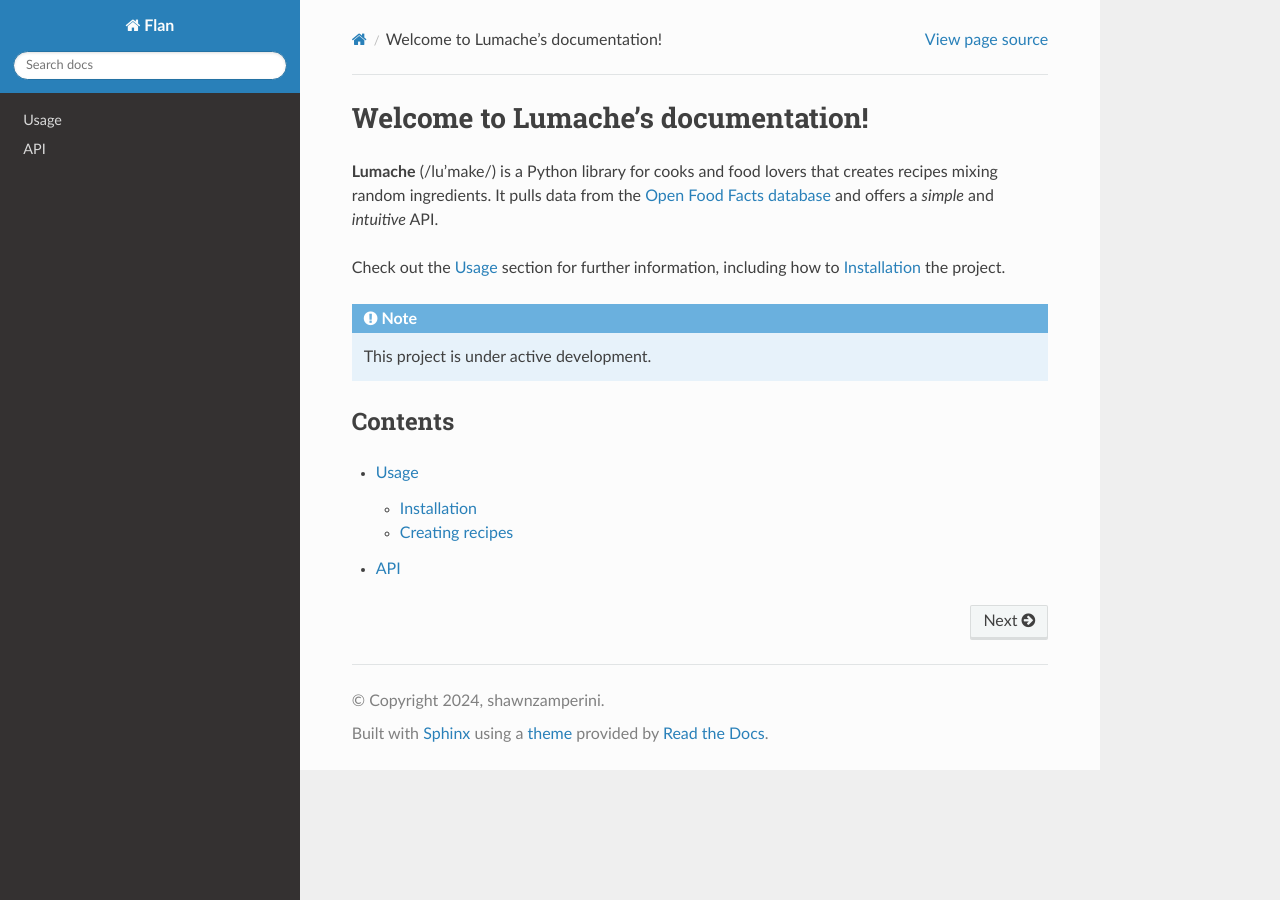
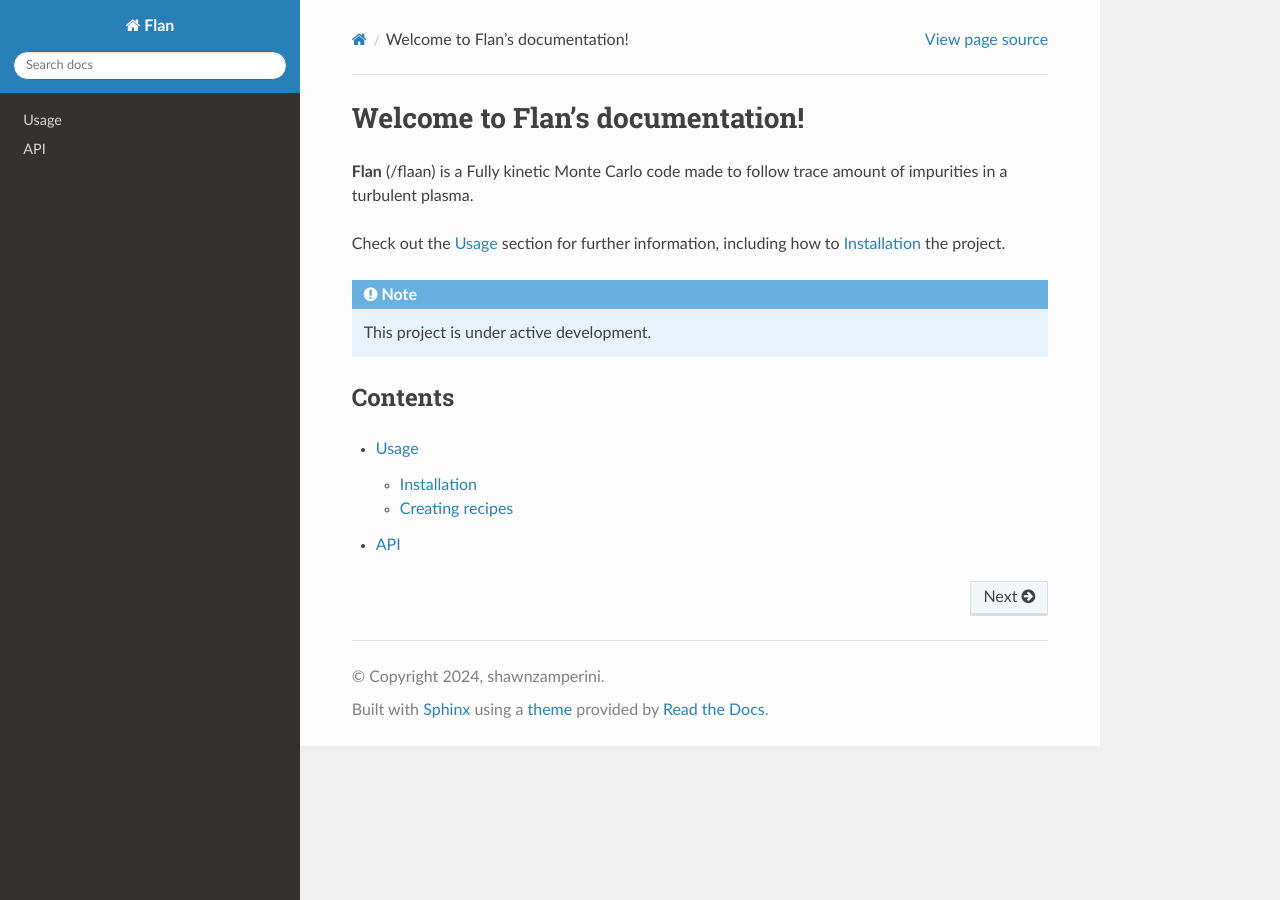
Before and after one commit to shawnzamperini/flan, a Sphinx documentation site: the page built from docs/source/index.rst, in a window 1280 px wide. Built offline with Sphinx 7.4.7 and the Read the Docs theme 3.1.0, drawn with Linux system fonts in a browser that asks for light colours.

Commit message:
Update index.rst
Updated the index.rst template to accurately reflect the description of this project, as opposed to the cooking theme used in the tutorial.

```diff
--- a/docs/source/index.rst
+++ b/docs/source/index.rst
@@ -1,10 +1,7 @@
-Welcome to Lumache's documentation!
+Welcome to Flan's documentation!
 ===================================
 
-**Lumache** (/lu'make/) is a Python library for cooks and food lovers
-that creates recipes mixing random ingredients.
-It pulls data from the `Open Food Facts database <https://world.openfoodfacts.org/>`_
-and offers a *simple* and *intuitive* API.
+**Flan** (/flaan) is a Fully kinetic Monte Carlo code made to follow trace amount of impurities in a turbulent plasma.
 
 Check out the :doc:`usage` section for further information, including
 how to :ref:`installation` the project.
```
